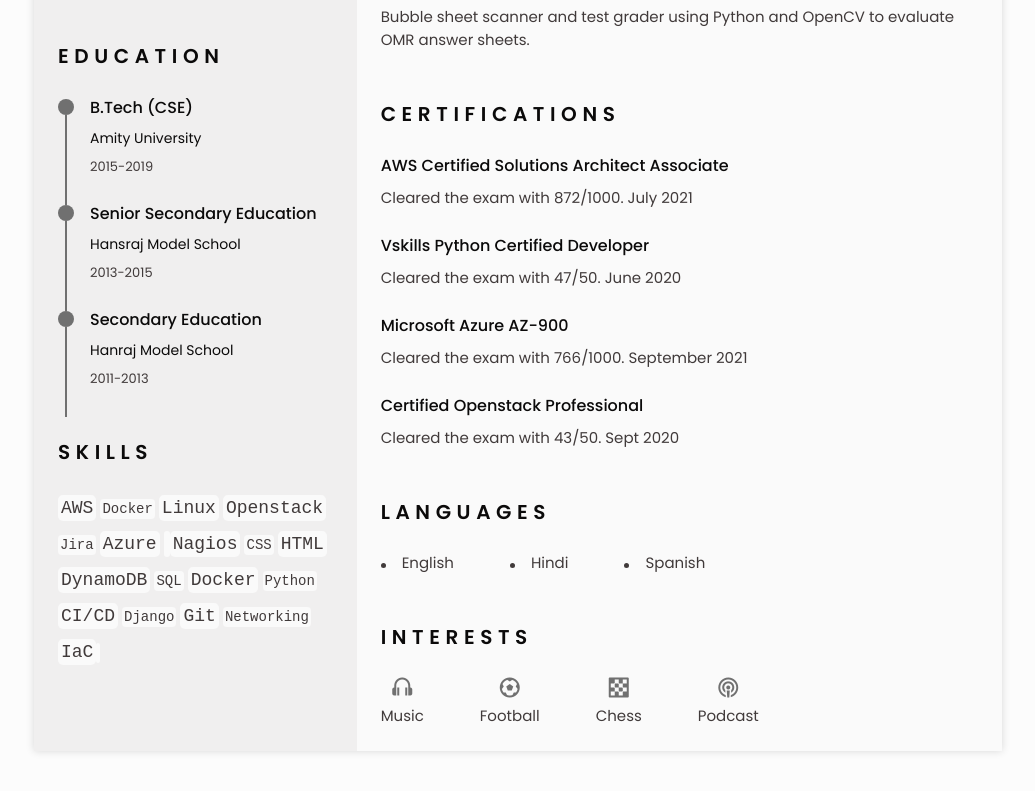
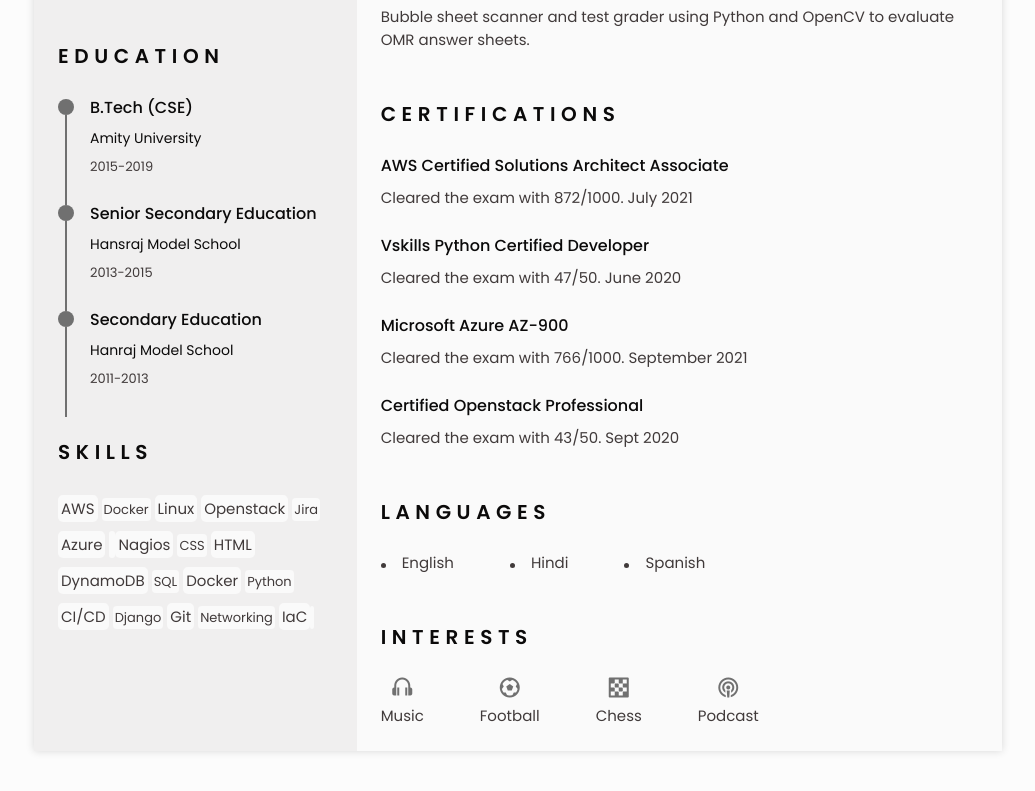
Before and after one commit to dharangsharma/Portfolio_Website, a plain HTML site: page index.html in a window 1280 px wide. Shown: the part 839-1630 px from the top of the page, without its empty margins (122-1157 px from the left). Drawn offline with nearby package versions, Linux system fonts and the light colour scheme.

Commit message:
modified skills font

```diff
--- a/assets/css/styles.css
+++ b/assets/css/styles.css
@@ -614,8 +614,10 @@ img{
 
 #skill {
   display:inline;
-  font-family: "Courier New", Courier, monospace;
-  font-size: 14px !important;
+  /* font-family: "Courier New", Courier, monospace;
+  font-size: 14px !important; */
+  font-family: var(--body-font);
+  font-size: var(--smaller-font-size);
   color: var(--text-color);
   background: var(--container-color);
   padding: 2px;
@@ -627,8 +629,10 @@ img{
 }
 #skill-stronger {
   display:inline;
-  font-family: "Courier New", Courier, monospace;
-  font-size: 18px !important;
+  /* font-family: "Courier New", Courier, monospace;
+  font-size: 18px !important; */
+  font-family: var(--body-font);
+  font-size: var(--normal-font-size);
   color: var(--text-color);
   background: var(--container-color);
   padding: 3px;
```
Also changed, not shown: 2 other files.
